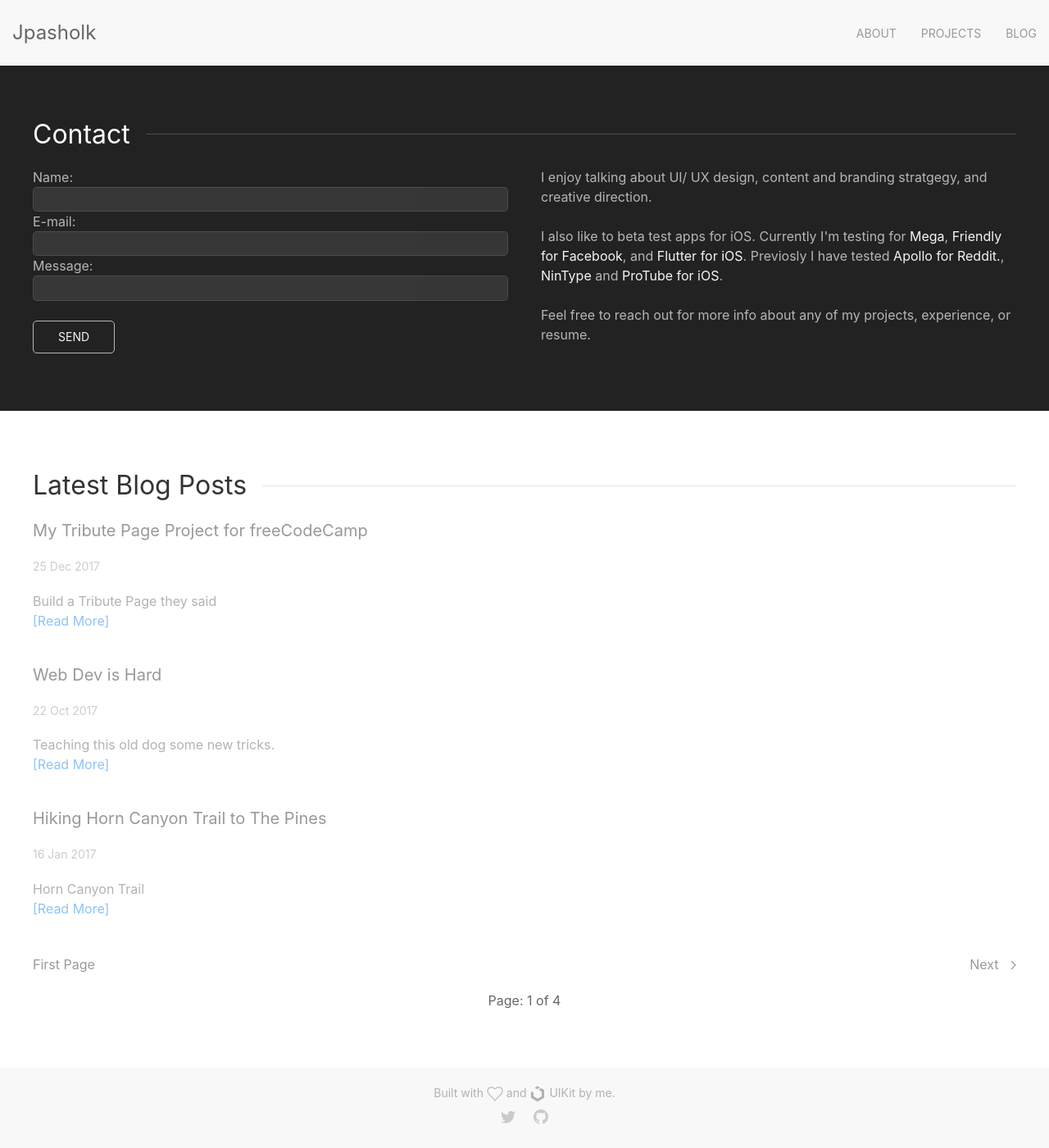
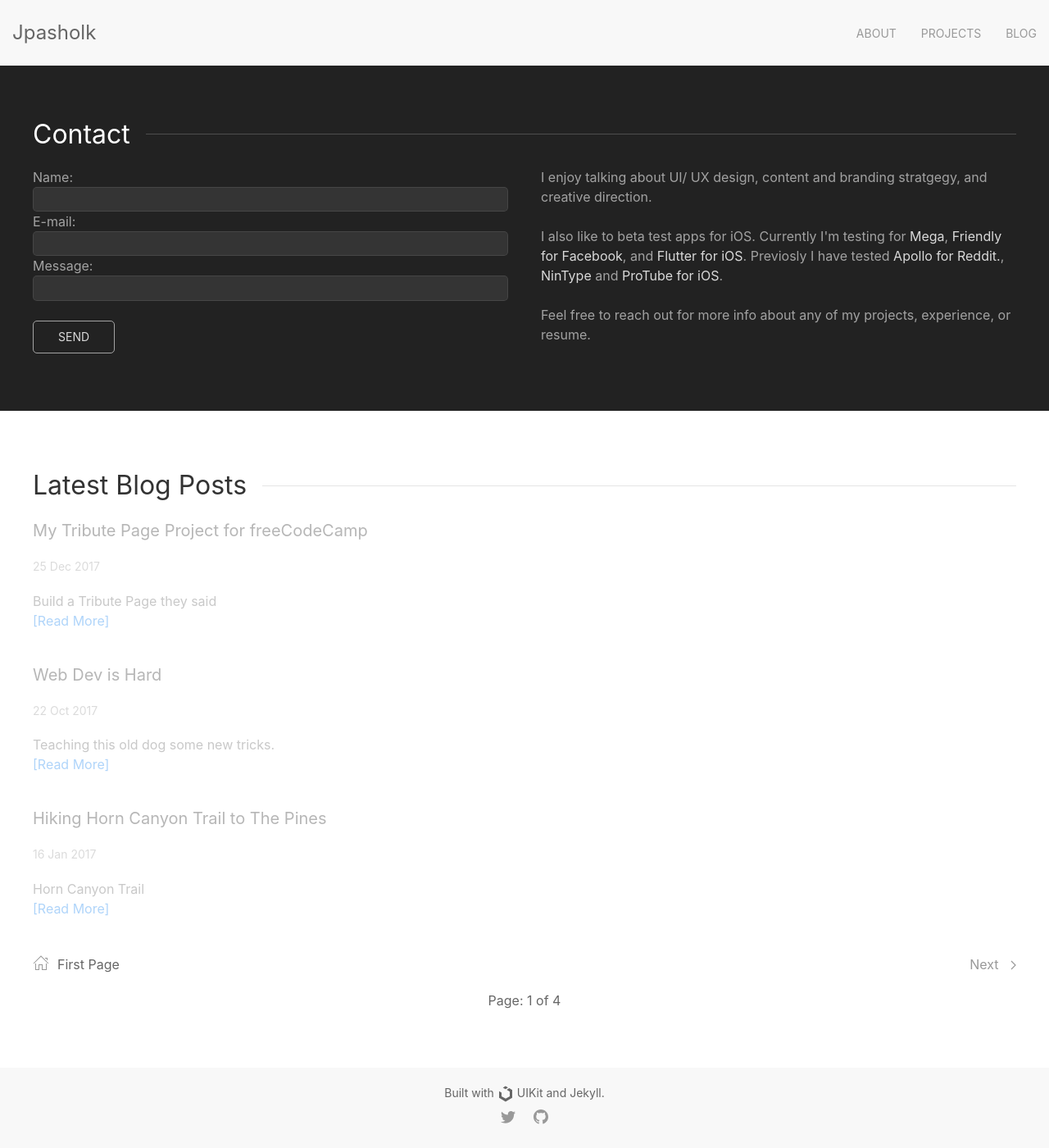
Before and after one commit to jpasholk/jpasholk.github.io, a Jekyll site: the page built from index.html, in a window 1280 px wide and 1400 px high, scrolled down 930 px. Shown: the whole window at 82% size. Built offline with Jekyll 4.4.1, drawn with Linux system fonts in a browser that asks for light colours; the list of posts is cut into pages by our own code.

Commit message:
Paginatation,  etc.
* When on the first page it will now show a home icon.

* When on the last page it will now show a twitter icon that will link to site.twitter

* Slowly refactoring with variables.

* Footer: changed wording and added a slide from bottom animation.

```diff
--- a/_config.yml
+++ b/_config.yml
@@ -24,6 +24,8 @@
 
 google_analytics: "UA-108080968-2"
 disqus: "jpasholk"
+twitter: "jpasholk"
+github: "jpasholk"
 
 permalink: pretty
 paginate_path: "/blog/page:num/"
--- a/_includes/body.html
+++ b/_includes/body.html
@@ -67,7 +67,7 @@
     </div>
 
     <div id="Contact" class="uk-section uk-section-secondary">
-      <div uk-scrollspy="target: > div; cls:uk-animation-fade; delay: 400; repeat: true" class="uk-container">
+      <div uk-scrollspy="target: > div; cls:uk-animation-fade; delay: 500; repeat: true" class="uk-container">
 
         <h2 class="uk-heading-line"><span>Contact</span></h2>
 
@@ -107,7 +107,7 @@
         <h2 class="uk-heading-line"><span>Latest Blog Posts</span></h2>
 
         <article class="uk-article">
-          <div uk-scrollspy="cls:uk-animation-fade; repeat: true; delay: 400">
+          <div uk-scrollspy="cls:uk-animation-fade; repeat: true; delay: 600">
             {% for post in paginator.posts %}
             <h4><a class="uk-link-text"href="{{ post.url }}">{{ post.title }}</a></h4>
             <p class="uk-article-meta">
--- a/_includes/footer.html
+++ b/_includes/footer.html
@@ -1,11 +1,12 @@
 <footer>
-  <div uk-scrollspy="target: > div; cls:uk-animation-fade; delay: 500; repeat: true" class="uk-section uk-section-muted uk-section-xsmall">
+  <div uk-scrollspy="target: > div; cls:uk-animation-fade; cls:uk-animation-slide-bottom-small delay: 675; repeat: true" class="uk-section uk-section-muted uk-section-xsmall">
     <div class="uk-container">
       <div class="uk-grid-match uk-child-width-1-1@m" uk-grid>
         <div class="uk-text-center uk-text-small">
-          <p>Built with <span uk-icon="heart"></span> and <span uk-icon="uikit"></span><a class="uk-link-text" href="https://getuikit.com/" target="_blank"> UIKit</a> by me.<br>
-            <span><a href="https://twitter.com/jpasholk" class="uk-icon-button" uk-icon="twitter" target="_blank"></a></span>
-            <a href="https://github.com/jpasholk" class="uk-icon-button" uk-icon="github" target="_blank"></a></span>
+          <p>Built with <span uk-icon="uikit"></span><a class="uk-link-text" href="https://getuikit.com/" target="_blank"> UIKit</a> and Jekyll.
+            <br>
+            <span><a href="https:twitter.com/{{site.twitter}}" class="uk-icon-button" uk-icon="twitter" target="_blank"></a></span>
+            <a href="https://github.com/{{site.github}}" class="uk-icon-button" uk-icon="github" target="_blank"></a></span>
           </p>
         </div>
       </div>
--- a/_includes/pagination.html
+++ b/_includes/pagination.html
@@ -5,11 +5,11 @@
 
     <li><a href="{{ paginator.previous_page_path }}"><span class="uk-margin-small-right" uk-pagination-previous></span> Previous</a></li> {% else %}
 
-    <li><span class="uk-margin-small-right">First Page</span></li> {% endif %} {% if paginator.next_page %}
+    <li><span uk-icon="home" class="uk-margin-small-right"></span></li> First Page {% endif %} {% if paginator.next_page %}
 
     <li class="uk-margin-auto-left"><a href="{{ paginator.next_page_path }}">Next <span class="uk-margin-small-left" uk-pagination-next></span></a></li> {% else %}
 
-    <li class="uk-margin-auto-left"><span class="uk-margin-small-left">Last Page</span></li> {% endif %}
+    <li class="uk-margin-auto-left"><a href="https://twitter.com/{{site.twitter}}" target="_blank"><span uk-icon="twitter" class="uk-margin-small-left">Follow me </span></a></li> {% endif %}
   </ul>
   <span class="page_number">Page: {{ paginator.page }} of {{ paginator.total_pages }}</span>
 </div>
```
